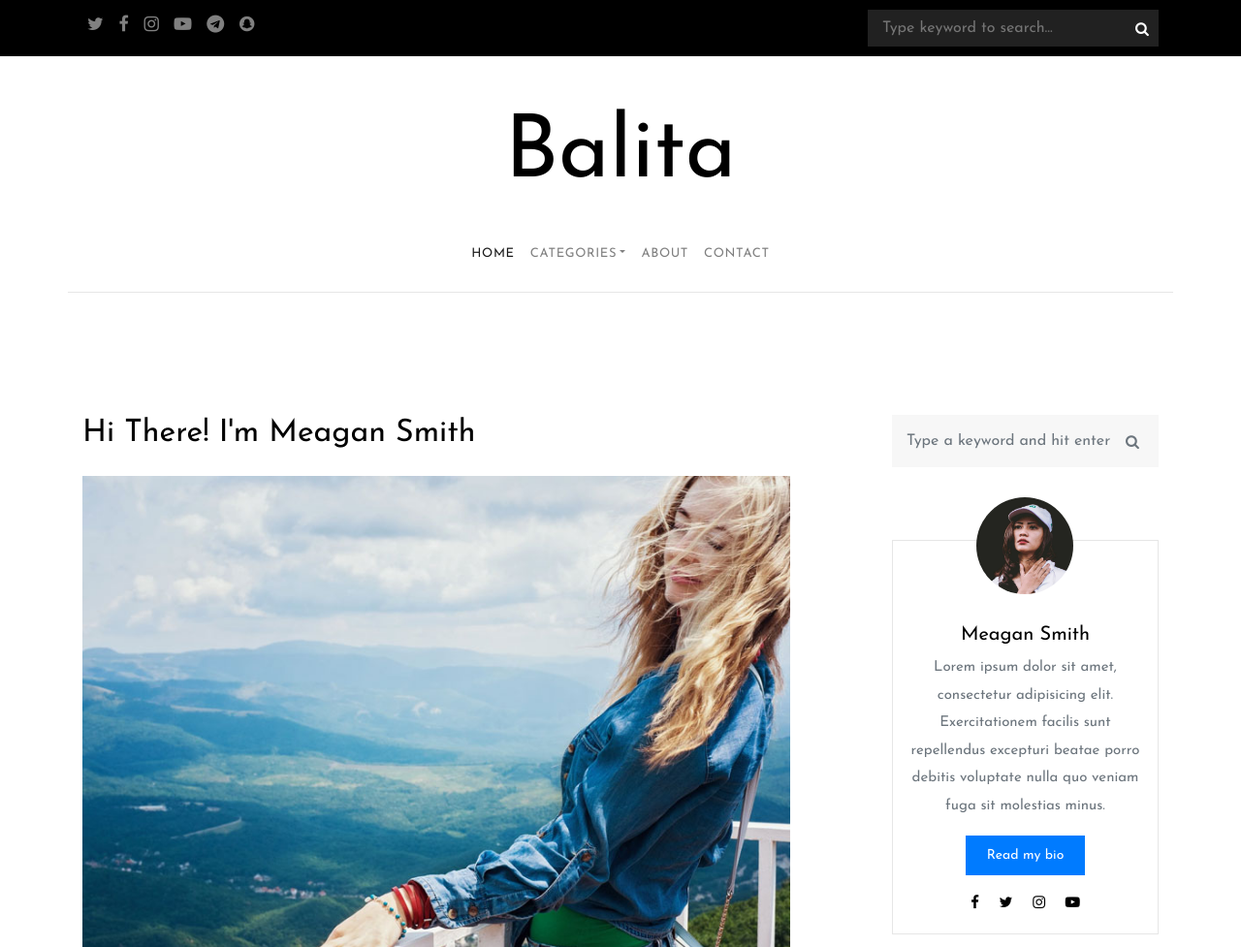
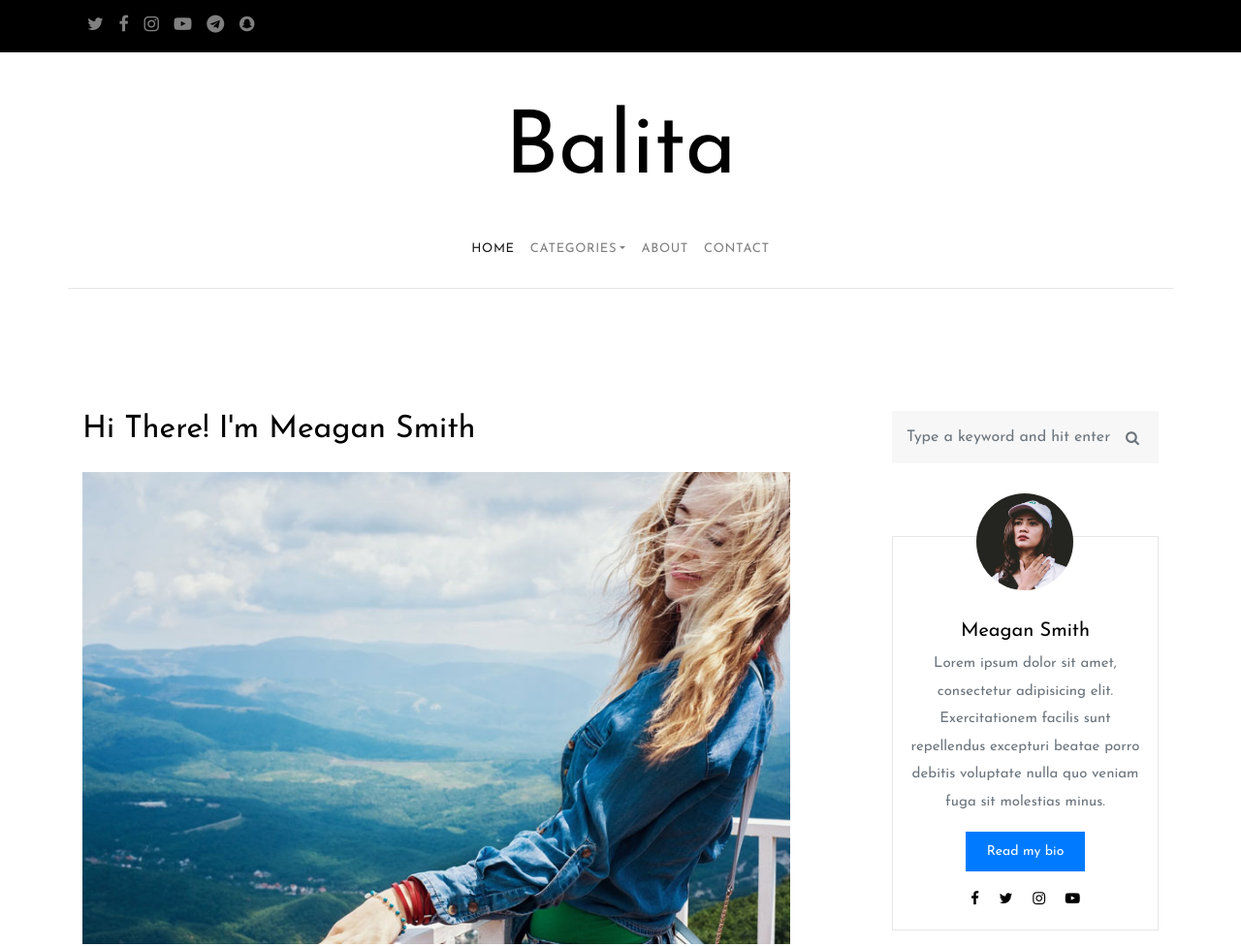
Before and after one commit to WelicoDev/BalitaApp, a Django app: page /about/ in a window 1280 px wide. Shown: the top 977 px of the page at 97% size. Run offline with Django 5.2, Linux system fonts and the light colour scheme; data comes from the database, SQL or seed files in the repository; both versions use the stored data as it was after the commit; some libraries are stand-ins or nearby versions.

Commit message:
complated project BalitaApp

```diff
--- a/app/urls.py
+++ b/app/urls.py
@@ -6,5 +6,5 @@ urlpatterns = [
     path('category/<slug:slug>/', category, name="category"),
     path('posts/<slug:slug>/', views, name="views"),
     path('about/', about, name="about"),
-    path('contact/', contact, name="contact")
+    path('contact/', contact, name="contact"),
 ]
--- a/templates/base.html
+++ b/templates/base.html
@@ -40,13 +40,6 @@
                     <a href="#"><span class="fa fa-youtube-play"></span></a>
                     <a href="#"><span class="fa fa-telegram"></span></a>
                     <a href="#"><span class="fa fa-snapchat"></span></a>
-                </div>
-                <div class="col-3 search-top">
-
-                    <form action="#" class="search-top-form">
-                        <span class="icon fa fa-search"></span>
-                        <input type="text" id="s" placeholder="Type keyword to search...">
-                    </form>
                 </div>
             </div>
         </div>
```
Also changed, not shown: requirements.txt (added, +14 -0 lines), db.sqlite3.
